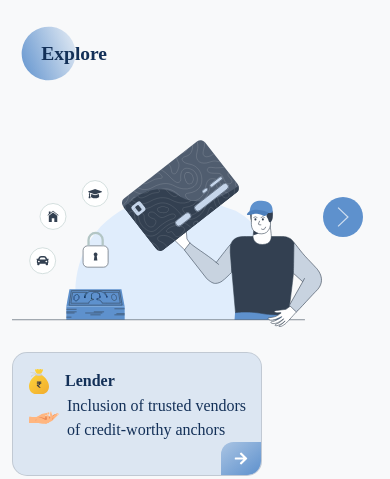
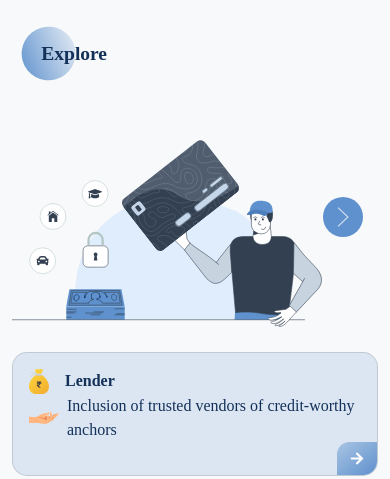
Before and after one commit to developervivek1/infinityone, a plain HTML site: page index.html in a window 390 px wide. Shown: the part 327-806 px from the top of the page. Drawn offline with nearby package versions, Linux system fonts and the light colour scheme.

Commit message:
media query

```diff
--- a/src/css/card.css
+++ b/src/css/card.css
@@ -76,30 +76,15 @@
 .card.active .bg-overlay {
     opacity: 0;
 }
-/*
-.circular-border {
-    width: 100px;
-    height: 100px;
-    border-radius: 50%;
-    background-color: rgb(12, 51, 57);
-    position: relative;
+
+
+
+@media (max-width:600px){
+
+
+    .card, .card.active{
+        width: 100%;
+        margin: 0px !important;
+    }
+
 }
-i {
-    font-style: normal;
-    font-size: 35px;
-    position: absolute;
-    top: 50%;
-    left: 50%;
-    transform: translate(-50%, -50%);
-}
-a {
-    color: inherit;
-    text-decoration: none;
-} */
-/* p {
-    opacity: 0;
-    transition: 0.4s;
-}
-.card.active p {
-    opacity: 1;
-} */
--- a/src/css/style.css
+++ b/src/css/style.css
@@ -206,4 +206,8 @@ footer .list-group1{
         width: 100%;
     }
 
+    .card, .card.active{
+        width: 100%;
+    }
+
 }
```
